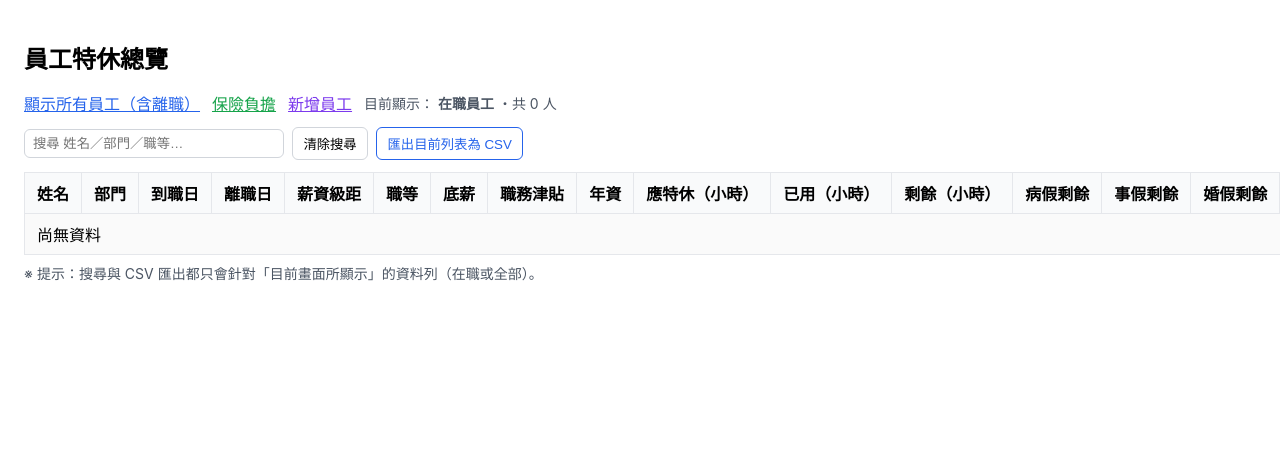
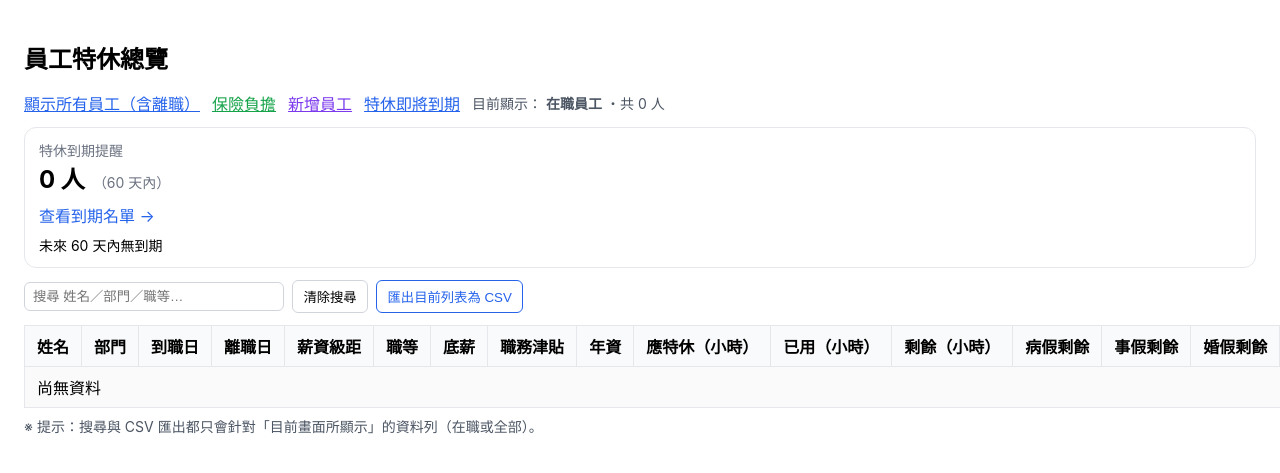
Before and after one commit to penguinpharmacy/penguin-HR-system, a Flask app: page / in a window 1280 px wide; the page is wider, and only the part inside the window is pictured. Shown: the top 473 px of that part. Run offline with Flask 3, Linux system fonts and the light colour scheme; data that the repository does not hold is empty; some libraries are stand-ins or nearby versions.

Commit message:
Update index.html

```diff
--- a/templates/index.html
+++ b/templates/index.html
@@ -31,6 +31,13 @@
     .btn:hover { background:#f9fafb; }
     .btn-primary { border-color:#2563eb; color:#2563eb; }
     .btn-primary:hover { background:#eff6ff; }
+
+    /* 新增：小卡片樣式 */
+    .card { border:1px solid #e5e7eb; border-radius:12px; padding:12px 14px; margin-bottom:12px; }
+    .muted { color:#6b7280; }
+    .badge { padding:2px 8px; border-radius:9999px; font-size:12px; }
+    .badge-red { background:#fee2e2; color:#b91c1c; }
+    .badge-yellow { background:#fef3c7; color:#92400e; }
   </style>
 </head>
 <body class="p-4">
@@ -44,6 +51,9 @@
     <a href="{{ url_for('list_insurance') }}" class="text-green-600 underline">保險負擔</a>
     <a href="{{ url_for('add_employee') }}" class="text-purple-600 underline">新增員工</a>
 
+    <!-- 新增：導覽入口 -->
+    <a href="{{ url_for('leave_expiring') }}" class="text-blue-600 underline">特休即將到期</a>
+
     <span class="text-gray-600 text-sm">
       目前顯示：
       {% if show_all %}
@@ -53,6 +63,20 @@
       {% endif %}
       ・共 <span id="rowCount">{{ employees|length }}</span> 人
     </span>
+  </div>
+
+  <!-- 新增：提醒卡片（自動抓 JSON 數字） -->
+  <div id="leave-expiry-card" class="card">
+    <div class="muted text-sm">特休到期提醒</div>
+    <div style="display:flex;align-items:baseline;gap:8px;">
+      <div id="leave-expiry-count" class="text-2xl">—</div>
+      <div id="leave-expiry-window" class="muted text-sm"></div>
+    </div>
+    <div class="mt-2">
+      <a href="{{ url_for('leave_expiring') }}" class="text-blue-600">查看到期名單 →</a>
+    </div>
+    <!-- 可選：顯示前三名 -->
+    <div id="leave-expiry-top3" class="mt-2 text-sm"></div>
   </div>
 
   <!-- 工具列：搜尋 + 匯出 CSV（只匯出目前畫面顯示的列） -->
@@ -244,6 +268,35 @@
 
       // 初次載入
       applyFilter();
+
+      // ===== 新增：抓取到期提醒數字 =====
+      const countEl = document.getElementById('leave-expiry-count');
+      const winEl = document.getElementById('leave-expiry-window');
+      const top3El = document.getElementById('leave-expiry-top3');
+
+      fetch('{{ url_for("leave_expiring_json") }}')
+        .then(r => r.json())
+        .then(d => {
+          countEl.textContent = d.count + ' 人';
+          winEl.textContent = `（${d.alert_within_days} 天內）`;
+
+          // 顯示前三名詳情（名稱／到期日／剩餘小時）
+          const top3 = (d.items || []).slice(0, 3);
+          if (top3.length) {
+            const items = top3.map(x => {
+              const badge = x.days_left <= 30 ? '<span class="badge badge-red">緊急</span>' : '';
+              const qty = x.remain_hours >= 40 ? '<span class="badge badge-yellow">偏多</span>' : '';
+              return `<div>• ${x.name} ｜ 到期：${x.expiry_date} ｜ 剩餘：${x.remain_hours} 小時 ${badge} ${qty}</div>`;
+            }).join('');
+            top3El.innerHTML = items;
+          } else {
+            top3El.textContent = '未來 ' + d.alert_within_days + ' 天內無到期';
+          }
+        })
+        .catch(() => {
+          countEl.textContent = '讀取失敗';
+        });
+      // ==================================
     })();
   </script>
 </body>
```
